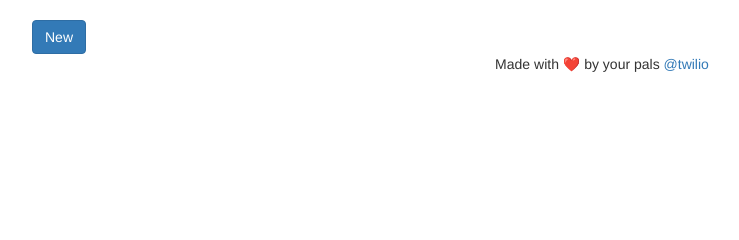
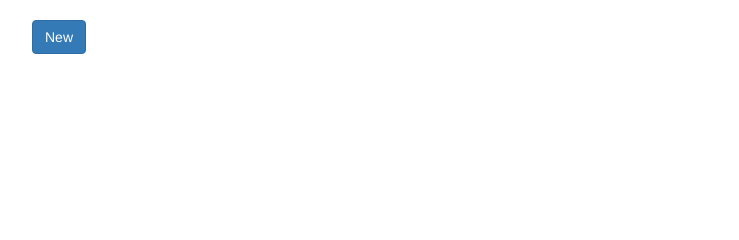
Before and after one commit to KimaruThagna/Dramatiq-Django, a Django app: template reminders/templates/reminders/appointment_list.html in a window 1280 px wide. Shown: the part 259-499 px from the top of the page, without its empty margins (38-777 px from the left). Run offline with Django 3.2, Linux system fonts and the light colour scheme; the template is opened without the code that fills it, so the values that code supplies are empty; some libraries are stand-ins or nearby versions.

Commit message:
fix base.html

```diff
--- a/reminders/templates/reminders/base.html
+++ b/reminders/templates/base.html
@@ -50,9 +50,6 @@
 
       {% block content %}{% endblock content %}
 
-      <footer class="text-center">Made with ❤️ by your pals
-        <a href="http://www.twilio.com">@twilio</a>
-      </footer>
 
     </div> <!-- /container -->
 
--- a/reminders/urls.py
+++ b/reminders/urls.py
@@ -16,6 +16,7 @@ Including another URLconf
 from django.contrib import admin
 from django.urls import path
 from .views import *
+app_name = 'reminders'
 urlpatterns = [
     path('new', AppointmentCreateView.as_view(), name='new_appointment'),
     path('', AppointmentListView.as_view(), name='list_appointments'),
```
Also changed, not shown: db.sqlite3 (added), reminders/migrations/0001_initial.py (added).
